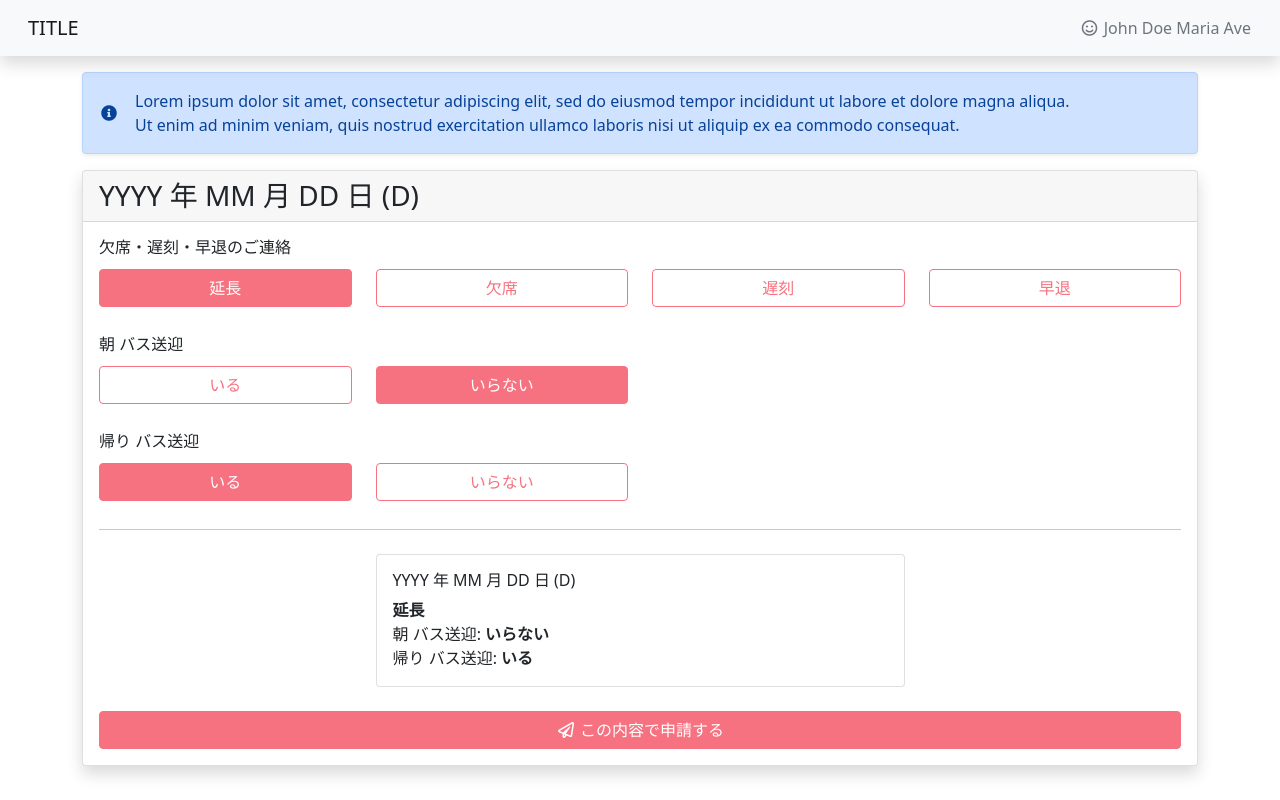
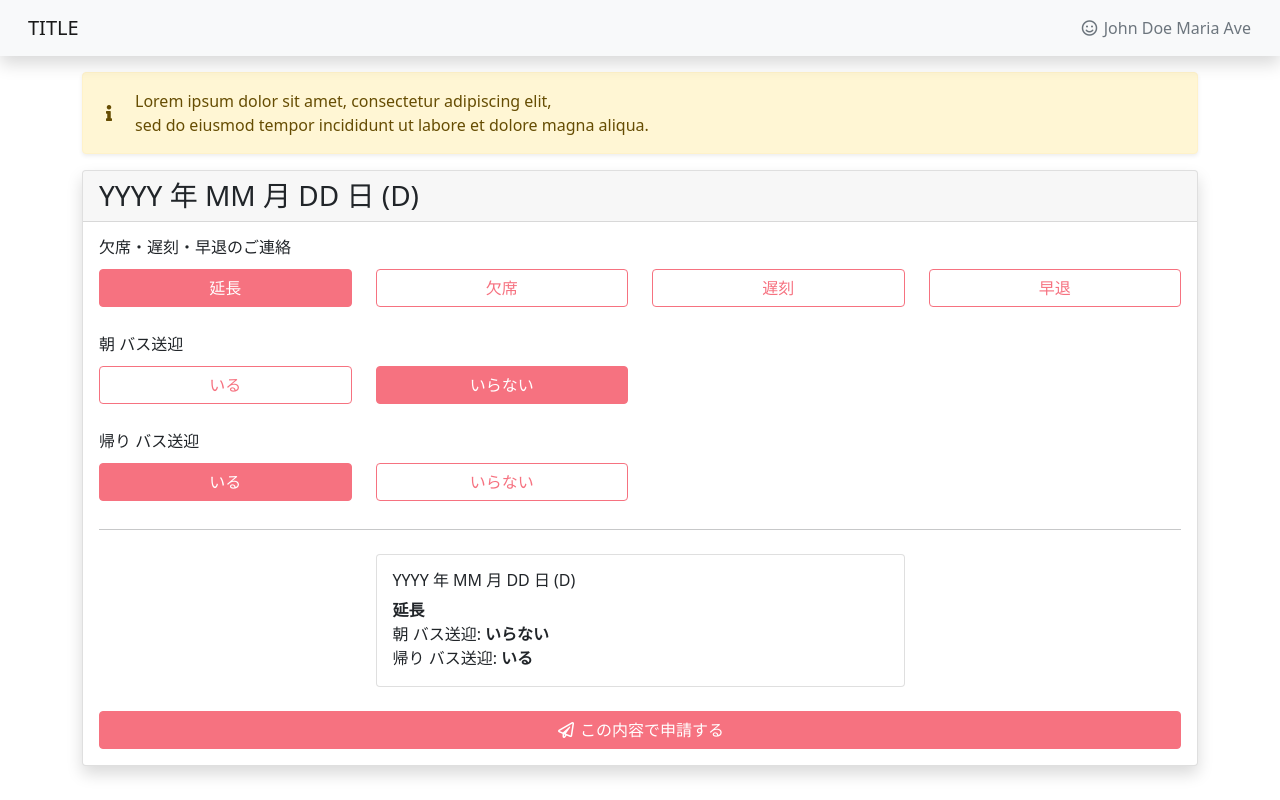
Before and after one commit to yuu-eguci/bootstrap-5.1-study, a plain HTML site: page application.html in a window 1280 px wide. Shown: the top 800 px of the page. Drawn offline with nearby package versions, Linux system fonts and the light colour scheme.

Commit message:
🤡 alert color

```diff
--- a/application.html
+++ b/application.html
@@ -47,7 +47,7 @@
       }
 
       /*
-        Bootstrap の色を一部編集。
+        Bootstrap primary color を一部編集。
         NOTE: 他の Bootstrap 既存色を変更するときは、同様に、色を上書きする必要があります。
       */
       .btn-primary {
@@ -75,6 +75,11 @@
       }
       .bg-primary {
         background-color: #f67280!important;
+      }
+      .alert-primary {
+        color: #664d03;
+        background-color: #fff6d4;
+        border-color: #fff2c9;
       }
     </style>
 
@@ -126,10 +131,10 @@
 
     <main class="container">
       <div class="shadow-sm alert alert-primary d-flex align-items-center" role="alert">
-        <i class="fas fa-info-circle fa-fw"></i>
+        <i class="fas fa-info fa-fw"></i>
         <div class="ps-3">
-          Lorem ipsum dolor sit amet, consectetur adipiscing elit, sed do eiusmod tempor incididunt ut labore et dolore magna aliqua.<br />
-          Ut enim ad minim veniam, quis nostrud exercitation ullamco laboris nisi ut aliquip ex ea commodo consequat.
+          Lorem ipsum dolor sit amet, consectetur adipiscing elit,<br />
+          sed do eiusmod tempor incididunt ut labore et dolore magna aliqua.
         </div>
       </div>
 
```
Also changed, not shown: index.html (+5 -0 lines).
